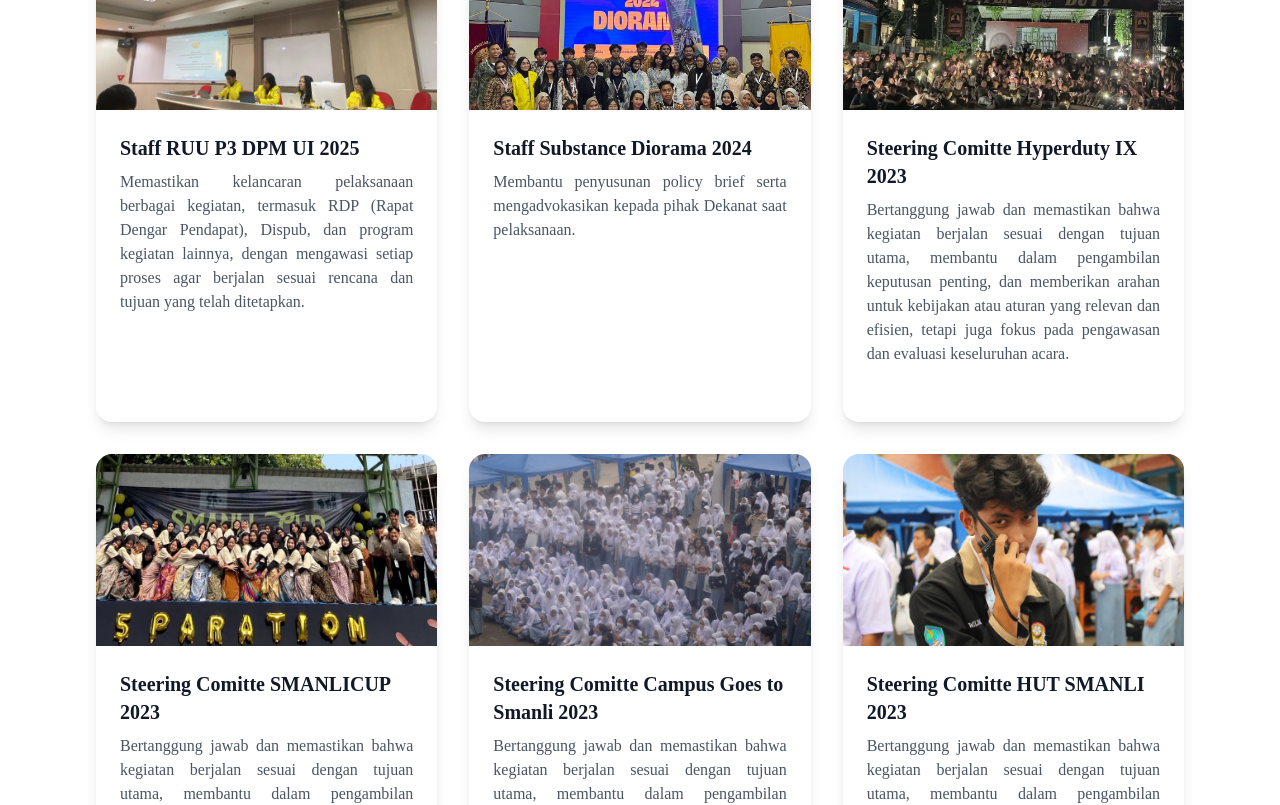
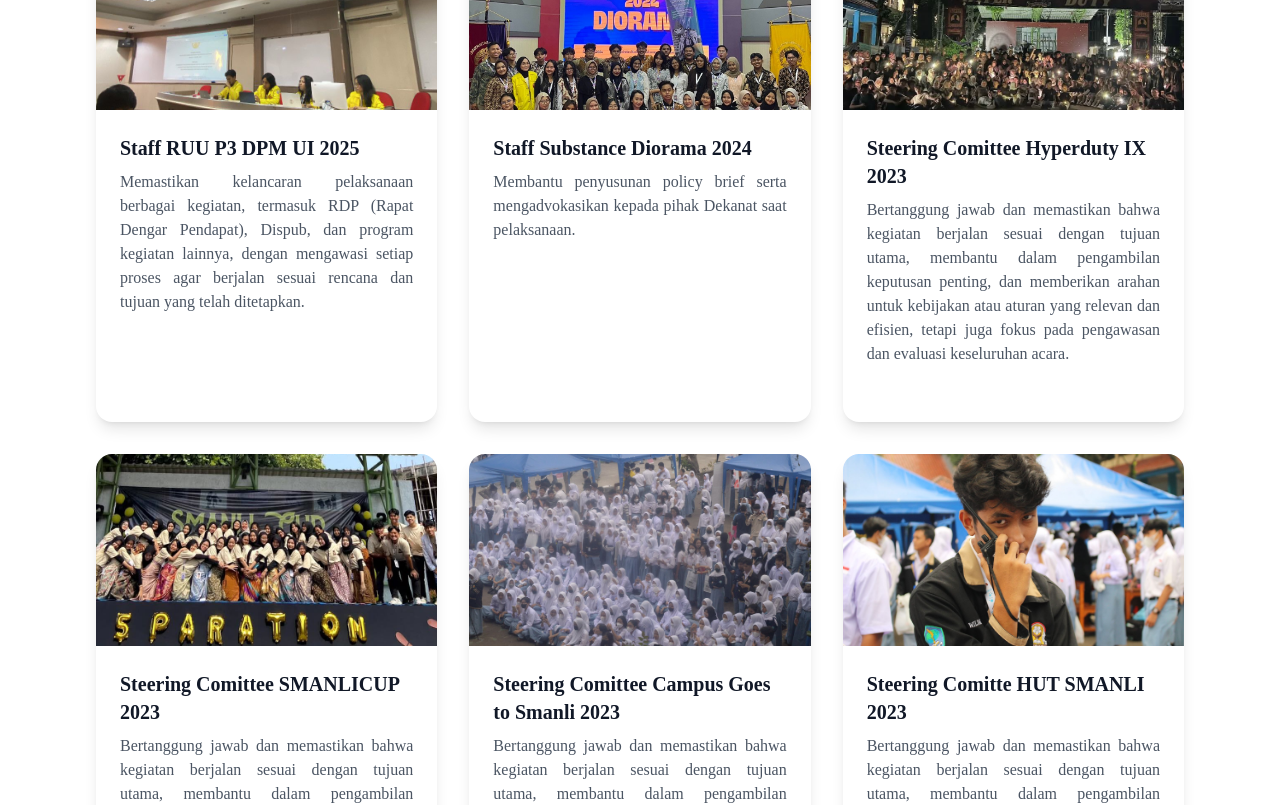
Before and after one commit to wildanfscn-stack/Portofolio, a plain HTML site: page index.html in a window 1280 px wide. Shown: the part 3540-4345 px from the top of the page. Drawn offline with nearby package versions, Linux system fonts and the light colour scheme.

Commit message:
Update index.html

```diff
--- a/index.html
+++ b/index.html
@@ -463,7 +463,7 @@
                         </svg>
                     </div>
                     <div class="p-6">
-                        <h4 class="text-xl font-semibold text-gray-900 mb-2">Steering Comitte Hyperduty IX 2023</h4>
+                        <h4 class="text-xl font-semibold text-gray-900 mb-2">Steering Comittee Hyperduty IX 2023</h4>
                             <p class="text-gray-600 mb-4 text-justify">Bertanggung jawab dan memastikan bahwa kegiatan berjalan sesuai dengan tujuan utama, membantu dalam pengambilan keputusan penting, dan memberikan arahan untuk kebijakan atau aturan yang relevan dan efisien, tetapi juga fokus pada pengawasan dan evaluasi keseluruhan acara. </p>
                         <div class="flex flex-wrap gap-2 mb-4">
                         </div>
@@ -477,7 +477,7 @@
   <img src="gambar/smanlicup.jpeg" alt="Foto Project" class="w-full h-full object-cover">
                     </div>
                     <div class="p-6">
-                        <h4 class="text-xl font-semibold text-gray-900 mb-2">Steering Comitte SMANLICUP 2023</h4>
+                        <h4 class="text-xl font-semibold text-gray-900 mb-2">Steering Comittee SMANLICUP 2023</h4>
                            <p class="text-gray-600 mb-4 text-justify">Bertanggung jawab dan memastikan bahwa kegiatan berjalan sesuai dengan tujuan utama, membantu dalam pengambilan keputusan penting, dan memberikan arahan untuk kebijakan atau aturan yang relevan dan efisien, tetapi juga fokus pada pengawasan dan evaluasi keseluruhan acara. </p>
                         <div class="flex flex-wrap gap-2 mb-4">
                         </div>
@@ -489,7 +489,7 @@
   <img src="gambar/campus goes.jpg" alt="Foto Project" class="w-full h-full object-cover">
                     </div>
                     <div class="p-6">
-                        <h4 class="text-xl font-semibold text-gray-900 mb-2">Steering Comitte Campus Goes to Smanli 2023 </h4>
+                        <h4 class="text-xl font-semibold text-gray-900 mb-2">Steering Comittee Campus Goes to Smanli 2023 </h4>
                           <p class="text-gray-600 mb-4 text-justify">Bertanggung jawab dan memastikan bahwa kegiatan berjalan sesuai dengan tujuan utama, membantu dalam pengambilan keputusan penting, dan memberikan arahan untuk kebijakan atau aturan yang relevan dan efisien, tetapi juga fokus pada pengawasan dan evaluasi keseluruhan acara. </p>
                         <div class="flex flex-wrap gap-2 mb-4">
                         </div>
@@ -528,7 +528,7 @@
                     </div>
                     <div class="p-6">
                         <h4 class="text-xl font-semibold text-gray-900 mb-2">Staff Acara Breakout Goes to School 2023</h4>
-                        <p class="text-gray-600 mb-4 text-justify">Merancang, menyusun, mengatur, dan menjalankan rangkaian kegiatan Grand Closing FLF 2024 sesuai dengan tujuan yang telah ditetapkan, memastikan setiap aspek acara berjalan lancar, dan menciptakan pengalaman yang berkesan bagi peserta.</p>
+                        <p class="text-gray-600 mb-4 text-justify">Merancang, menyusun, mengatur, dan menjalankan rangkaian kegiatan Breakout Goes to School 2023 sesuai dengan tujuan yang telah ditetapkan, memastikan setiap aspek acara berjalan lancar, dan menciptakan pengalaman yang berkesan bagi peserta.</p>
                         <div class="flex flex-wrap gap-2 mb-4">
                         </div>
                     </div>
```
